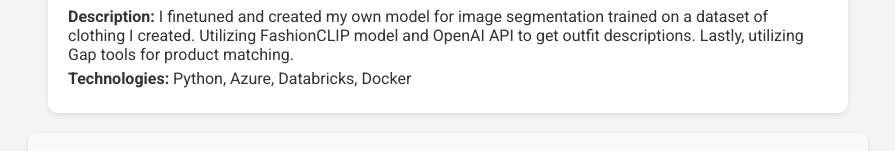
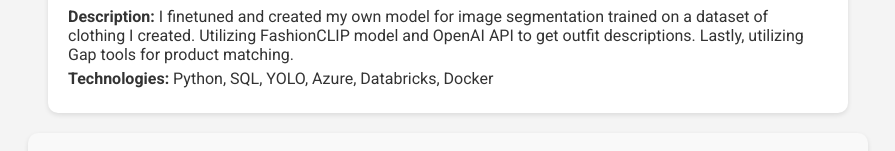
Before and after one commit to daxsherwood/portfolio, a plain HTML site: page index.html in a window 1280 px wide. Shown: the part 954-1105 px from the top of the page, without its empty margins (192-1087 px from the left). Drawn offline with Linux system fonts and the light colour scheme.

Commit message:
fix: update technologies list in project description

```diff
--- a/index.html
+++ b/index.html
@@ -179,7 +179,7 @@
         <p><strong>Description:</strong> I finetuned and created my own model for image segmentation trained on a dataset of clothing I created.
             Utilizing FashionCLIP model and OpenAI API to get outfit descriptions.
             Lastly, utilizing Gap tools for product matching.</p>
-        <p><strong>Technologies:</strong> Python, Azure, Databricks, Docker</p>
+        <p><strong>Technologies:</strong> Python, SQL, YOLO, Azure, Databricks, Docker</p>
       </div>
   </section>
 
```
